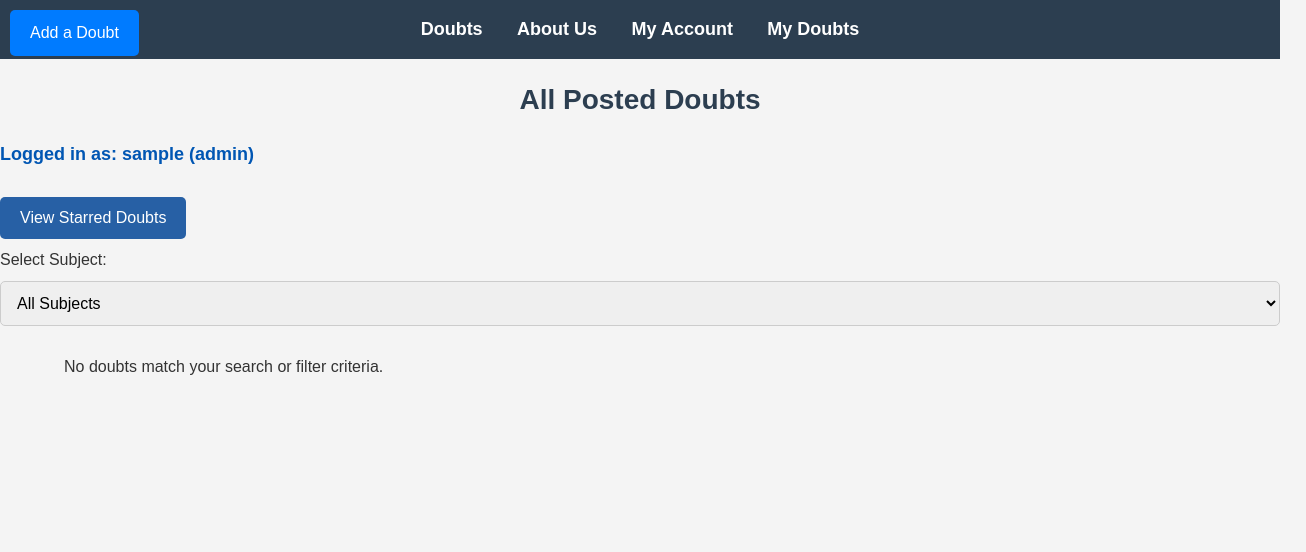
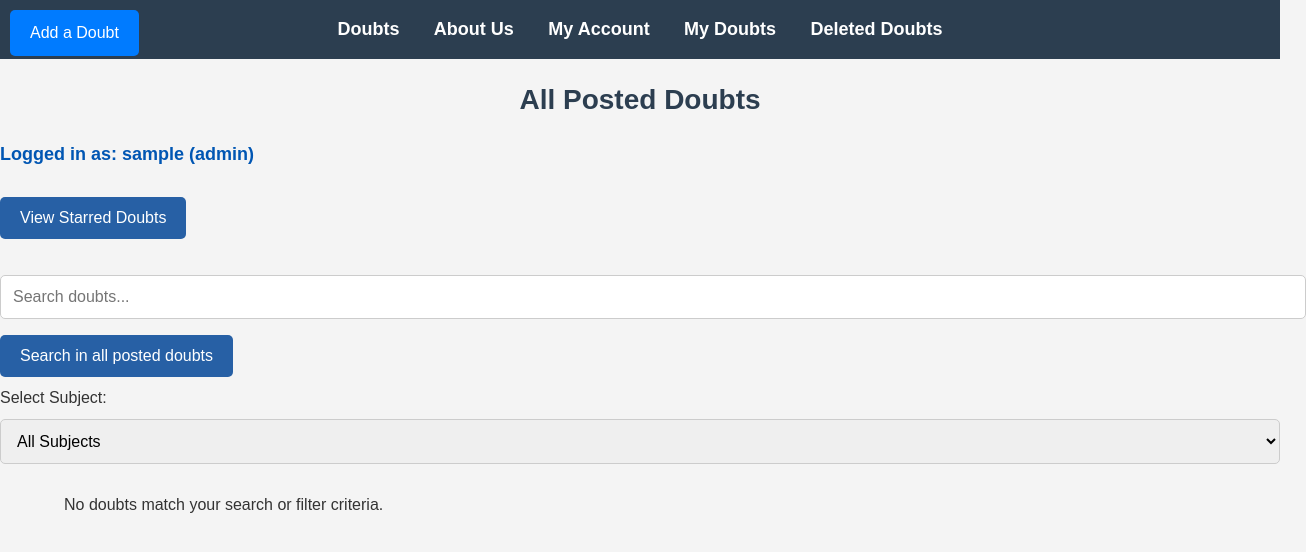
Before and after one commit to Codemaster050710/Student-doubt-web-forum, a plain HTML site: page pages/doubts.html in a window 1280 px wide. Shown: the whole page, 1306 px wide, since content can reach past the window. Drawn offline with Linux system fonts and the light colour scheme; sample sign-in values are in the browser's storage.

Commit message:
.doubts.html

```diff
--- a/pages/doubts.html
+++ b/pages/doubts.html
@@ -8,10 +8,11 @@
   <script>
     // Force login: if no currentUser, redirect to login.html
     let currentUser = JSON.parse(localStorage.getItem("currentUser"));
-if (!currentUser) {
-    alert("Please log in first.");
-    return;
-}
+    if (!currentUser) {
+      alert("Please log in first.");
+      window.location.href = "../login.html";
+    }
+  </script>
 
   </script>
 </head>
@@ -23,6 +24,7 @@ if (!currentUser) {
     <li><a href="../About_us.html">About Us</a></li>
     <li><a href="my_account.html">My Account</a></li>
     <li><a href="my_doubts.html">My Doubts</a></li>
+    <li><a href="../deleted_doubts.html">Deleted Doubts</a></li>
   </ul>
 </nav>
 
@@ -50,8 +52,14 @@ if (!currentUser) {
   </script>
   </script>
 
+  <div class="search-container" style="display: flex; align-items: center; gap: 5px; margin-top: 20px;"></div>
+    <input type="text" id="searchInput" placeholder="Search doubts...">
+    <button onclick="searchDoubts()">Search in all posted doubts</button>
+  </div>
+
+
   <div class="subject-filter">
-    <label for="subjectSelect">Select Subject:</label>
+    <label for="subjectSelect" style="display: block; text-align: left;">Select Subject:</label>
     <select id="subjectSelect" onchange="filterDoubtsBySubject()">
       <option value="all">All Subjects</option>
       <option value="math">Math</option>
```
